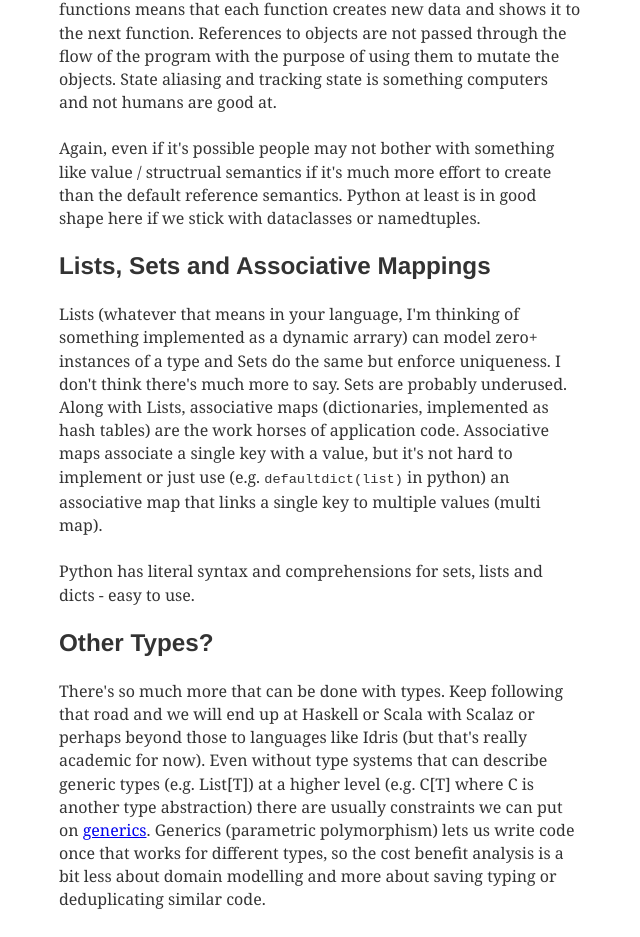
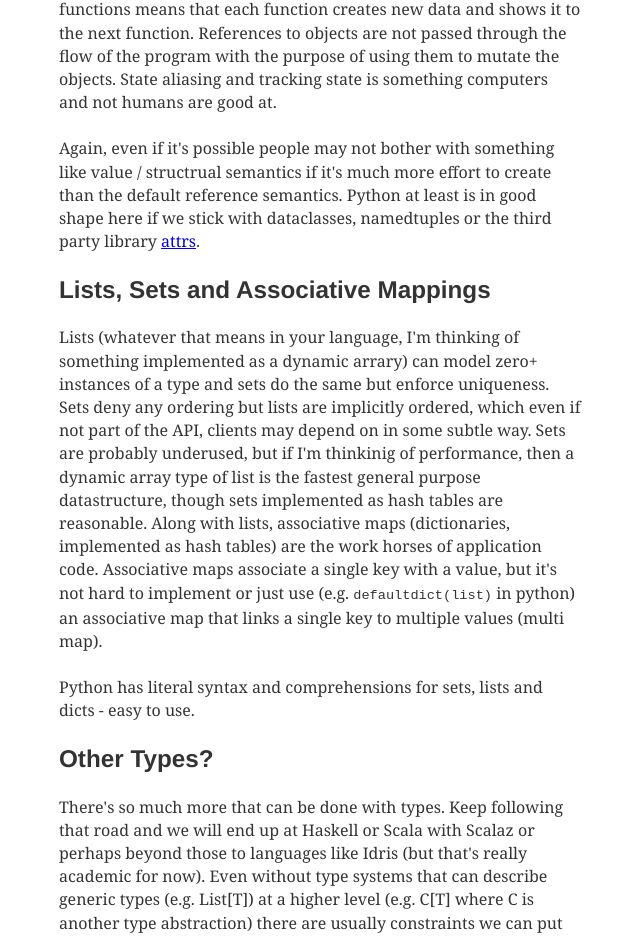
Before and after one commit to enerqi/sublime-blog, a Gatsby site: page /types-fp/ in a window 1280 px wide. Shown: the part 8836-9773 px from the top of the page, without its empty margins (320-960 px from the left). Built offline with nearby package versions, Linux system fonts and the light colour scheme; Gatsby itself is replaced by a stand-in of ours; some packages are replaced by stand-ins of ours; what typography-theme-wordpress-2012 would draw is missing.

Commit message:
Set vs List further notes.

```diff
--- a/content/blog/types-fp/index.md
+++ b/content/blog/types-fp/index.md
@@ -324,15 +324,18 @@ to mutate the objects. State aliasing and tracking state is something computers
 
 Again, even if it's possible people may not bother with something like value / structrual semantics if it's much more
 effort to create than the default reference semantics. Python at least is in good shape here if we stick with
-dataclasses or namedtuples.
+dataclasses, namedtuples or the third party library [attrs](https://www.attrs.org/en/stable/).
 
 ## Lists, Sets and Associative Mappings
 
 Lists (whatever that means in your language, I'm thinking of something implemented as a dynamic arrary) can model zero+
-instances of a type and Sets do the same but enforce uniqueness. I don't think there's much more to say. Sets are
-probably underused. Along with Lists, associative maps (dictionaries, implemented as hash tables) are the work horses
-of application code. Associative maps associate a single key with a value, but it's not hard to implement or just use
-(e.g. `defaultdict(list)` in python) an associative map that links a single key to multiple values (multi map).
+instances of a type and sets do the same but enforce uniqueness. Sets deny any ordering but lists are implicitly
+ordered, which even if not part of the API, clients may depend on in some subtle way. Sets are probably underused, but
+if I'm thinkinig of performance, then a dynamic array type of list is the fastest general purpose datastructure, though
+sets implemented as hash tables are reasonable. Along with lists, associative maps (dictionaries, implemented as
+hash tables) are the work horses of application code. Associative maps associate a single key with a value, but it's
+not hard to implement or just use (e.g. `defaultdict(list)` in python) an associative map that links a single key to
+multiple values (multi map).
 
 Python has literal syntax and comprehensions for sets, lists and dicts - easy to use.
 
```
